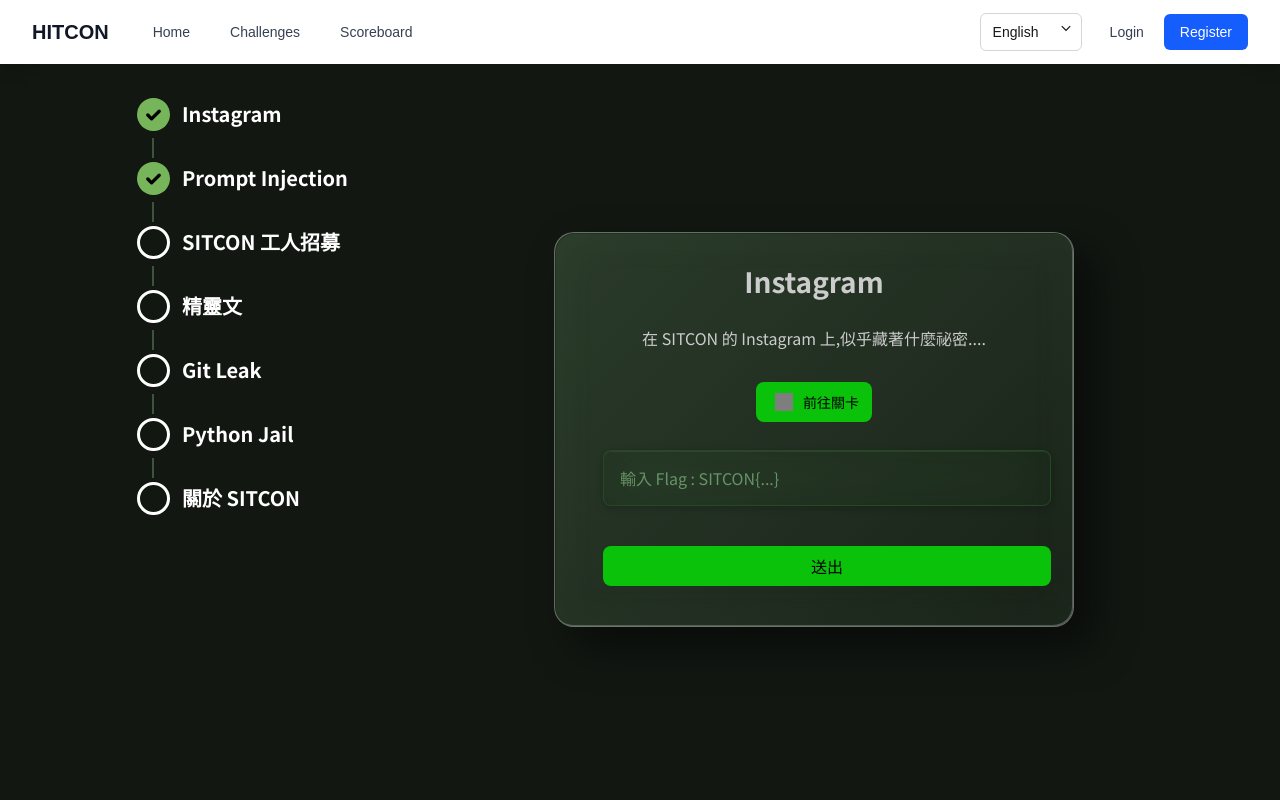
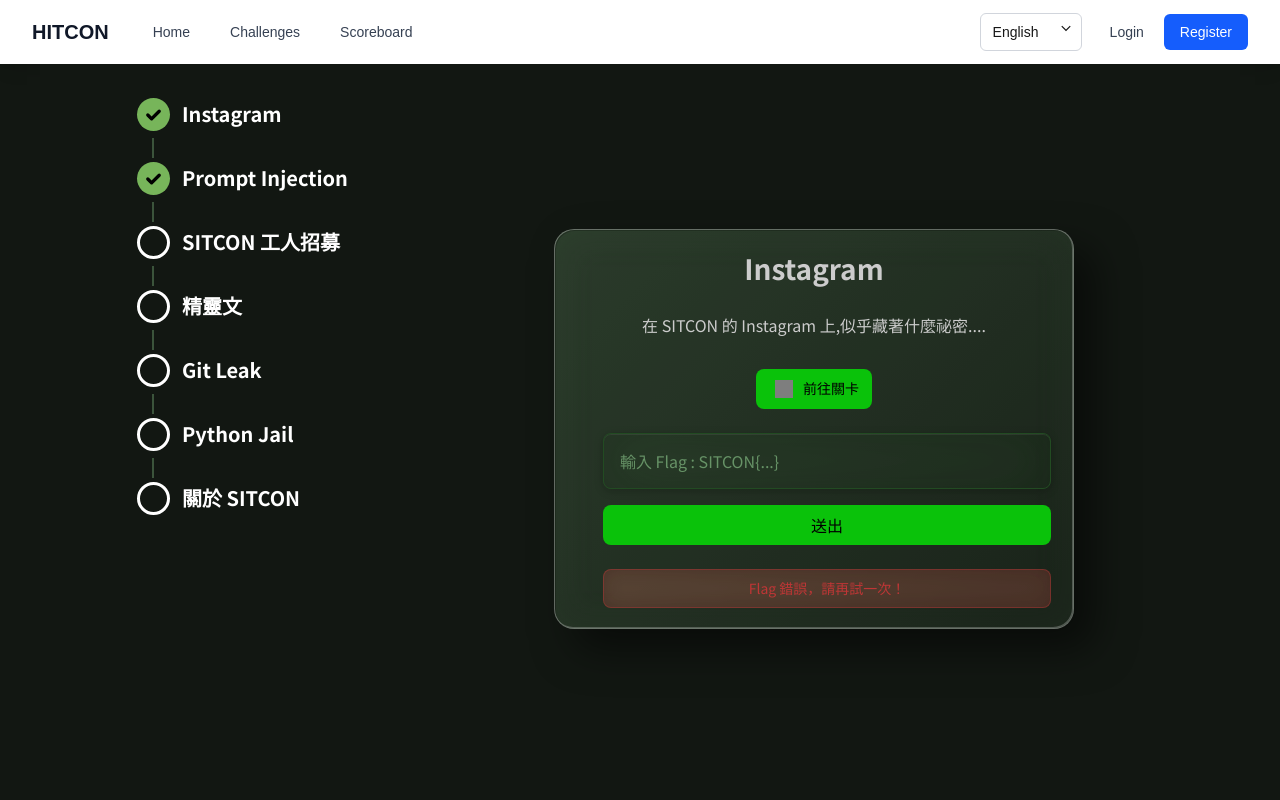
Before and after one commit to LeoLee-0531/hitcon-challenge, a Next.js app in the folder apps/web/: page /en/challenges in a window 1280 px wide. Both pictures are taken after a click on the button "送出". Shown: the top 800 px of the page. Built offline with nearby package versions, Linux system fonts and the light colour scheme; grey boxes are pictures that could not be loaded.

Commit message:
feat: add flag submit action

```diff
--- a/apps/web/src/app/[locale]/challenges/page.tsx
+++ b/apps/web/src/app/[locale]/challenges/page.tsx
@@ -1,6 +1,7 @@
 'use client';
 
 import { useState, useEffect } from 'react';
+import { validateFlag } from '@/data/flags';
 
 interface Challenge {
   id: string;
@@ -71,11 +72,16 @@ const challenges: Challenge[] = [
 ];
 
 export default function ChallengesPage() {
+  const [challengesList, setChallengesList] = useState<Challenge[]>(challenges);
   const [selectedChallenge, setSelectedChallenge] = useState<Challenge>(
     challenges[0]
   );
   const [password, setPassword] = useState('');
   const [isMobile, setIsMobile] = useState(false);
+  const [submitMessage, setSubmitMessage] = useState('');
+  const [submitStatus, setSubmitStatus] = useState<
+    'idle' | 'success' | 'error'
+  >('idle');
 
   useEffect(() => {
     const checkScreenSize = () => {
@@ -88,6 +94,41 @@ export default function ChallengesPage() {
 
     return () => window.removeEventListener('resize', checkScreenSize);
   }, []);
+
+  const handleSubmit = () => {
+    const trimmedPassword = password.trim();
+
+    if (validateFlag(selectedChallenge.id, trimmedPassword)) {
+      setSubmitStatus('success');
+      setSubmitMessage('恭喜！Flag 正確！');
+
+      // 更新 challenges 陣列
+      const updatedChallenges = challengesList.map((challenge) =>
+        challenge.id === selectedChallenge.id
+          ? { ...challenge, completed: true }
+          : challenge
+      );
+      setChallengesList(updatedChallenges);
+
+      // 更新 selectedChallenge
+      setSelectedChallenge((prev) => ({ ...prev, completed: true }));
+
+      // 清空輸入框
+      setPassword('');
+    } else {
+      setSubmitStatus('error');
+      setSubmitMessage('Flag 錯誤，請再試一次！');
+
+      // 清空輸入框
+      setPassword('');
+    }
+
+    // 5秒後清除訊息
+    setTimeout(() => {
+      setSubmitMessage('');
+      setSubmitStatus('idle');
+    }, 5000);
+  };
 
   return (
     <div
@@ -119,7 +160,7 @@ export default function ChallengesPage() {
           }}
         >
           <div className="relative">
-            {challenges.map((challenge, index) => (
+            {challengesList.map((challenge, index) => (
               <div
                 key={challenge.id}
                 className="relative flex items-start cursor-pointer"
@@ -214,8 +255,8 @@ export default function ChallengesPage() {
             className="p-8 flex flex-col justify-center"
             style={{
               width: isMobile ? 'calc(100% - 32px)' : '520px',
-              height: isMobile ? 'auto' : '395px',
-              minHeight: isMobile ? '350px' : '395px',
+              height: isMobile ? 'auto' : '400px',
+              minHeight: isMobile ? '400px' : '400px',
               borderRadius: isMobile ? '16px' : '20px',
               background:
                 'linear-gradient(135deg, rgba(143, 204, 143, 0.3) 0%, rgba(71, 102, 71, 0.3) 100%)',
@@ -299,12 +340,17 @@ export default function ChallengesPage() {
                 </a>
               </div>
 
-              <div className="space-y-2">
+              <div className="space-y-3">
                 <input
                   type="text"
                   placeholder="輸入 Flag : SITCON{...}"
                   value={password}
                   onChange={(e) => setPassword(e.target.value)}
+                  onKeyPress={(e) => {
+                    if (e.key === 'Enter') {
+                      handleSubmit();
+                    }
+                  }}
                   className="rounded-lg transition-colors custom-input"
                   style={{
                     width: isMobile ? 'calc(100% - 32px)' : '448px',
@@ -313,7 +359,7 @@ export default function ChallengesPage() {
                     border: '1px solid #306930',
                     color: '#ffffff',
                     outline: 'none',
-                    margin: '12px 16px',
+                    margin: '8px 16px',
                     padding: '0 16px',
                     borderRadius: '8px',
                     backdropFilter: 'blur(30px) brightness(90%)',
@@ -325,7 +371,6 @@ export default function ChallengesPage() {
                   onFocus={(e) => (e.target.style.borderColor = '#22c55e')}
                   onBlur={(e) => (e.target.style.borderColor = '#444444')}
                 />
-              </div>
 
                 <button
                   className="font-medium rounded-lg transition-colors"
@@ -335,18 +380,42 @@ export default function ChallengesPage() {
                     backgroundColor: '#0DF20D',
                     color: '#000000',
                     border: 'none',
-                  margin: '12px 16px',
+                    margin: '8px 16px',
                     fontSize: isMobile ? '14px' : '16px',
                   }}
-                onMouseEnter={(e) =>
-                  (e.currentTarget.style.backgroundColor = '#0BE00B')
-                }
-                onMouseLeave={(e) =>
-                  (e.currentTarget.style.backgroundColor = '#0DF20D')
-                }
+                  onClick={handleSubmit}
+                  onMouseEnter={(e) => {
+                    e.currentTarget.style.backgroundColor = '#0BE00B';
+                  }}
+                  onMouseLeave={(e) => {
+                    e.currentTarget.style.backgroundColor = '#0DF20D';
+                  }}
                 >
                   送出
                 </button>
+              </div>
+
+              {submitMessage && (
+                <div
+                  style={{
+                    textAlign: 'center',
+                    margin: '4px 16px',
+                    padding: '8px',
+                    borderRadius: '8px',
+                    width: isMobile ? 'calc(100% - 32px)' : '448px',
+                    backgroundColor:
+                      submitStatus === 'success'
+                        ? 'rgba(34, 197, 94, 0.25)'
+                        : 'rgba(239, 68, 68, 0.25)',
+                    color: submitStatus === 'success' ? '#22c55e' : '#ef4444',
+                    fontSize: isMobile ? '12px' : '14px',
+                    border: `1px solid ${submitStatus === 'success' ? 'rgba(34, 197, 94, 0.4)' : 'rgba(239, 68, 68, 0.4)'}`,
+                    backdropFilter: 'blur(10px)',
+                  }}
+                >
+                  {submitMessage}
+                </div>
+              )}
             </div>
           </div>
         </div>
--- /dev/null
+++ b/apps/web/src/data/flags.ts
@@ -0,0 +1,22 @@
+// 挑戰的 Flag 答案
+// 注意：這些 flag 僅供開發測試使用
+// 在生產環境中，應該使用後端 API 來驗證 flag
+
+export const challengeFlags: Record<string, string> = {
+  instagram: 'SITCON{instagram_secret}',
+  'prompt-injection': 'SITCON{prompt_hack}',
+  'worker-recruitment': 'SITCON{worker_2024}',
+  'elf-text': 'SITCON{elf_language}',
+  'git-leak': 'SITCON{git_secrets}',
+  'python-jail': 'SITCON{python_escape}',
+  'about-sitcon': 'SITCON{about_2024}',
+};
+
+// 驗證 flag 的函數
+export const validateFlag = (
+  challengeId: string,
+  userInput: string
+): boolean => {
+  const correctFlag = challengeFlags[challengeId];
+  return correctFlag === userInput.trim();
+};
```
Lines whose indentation alone changed are shown as unchanged.
